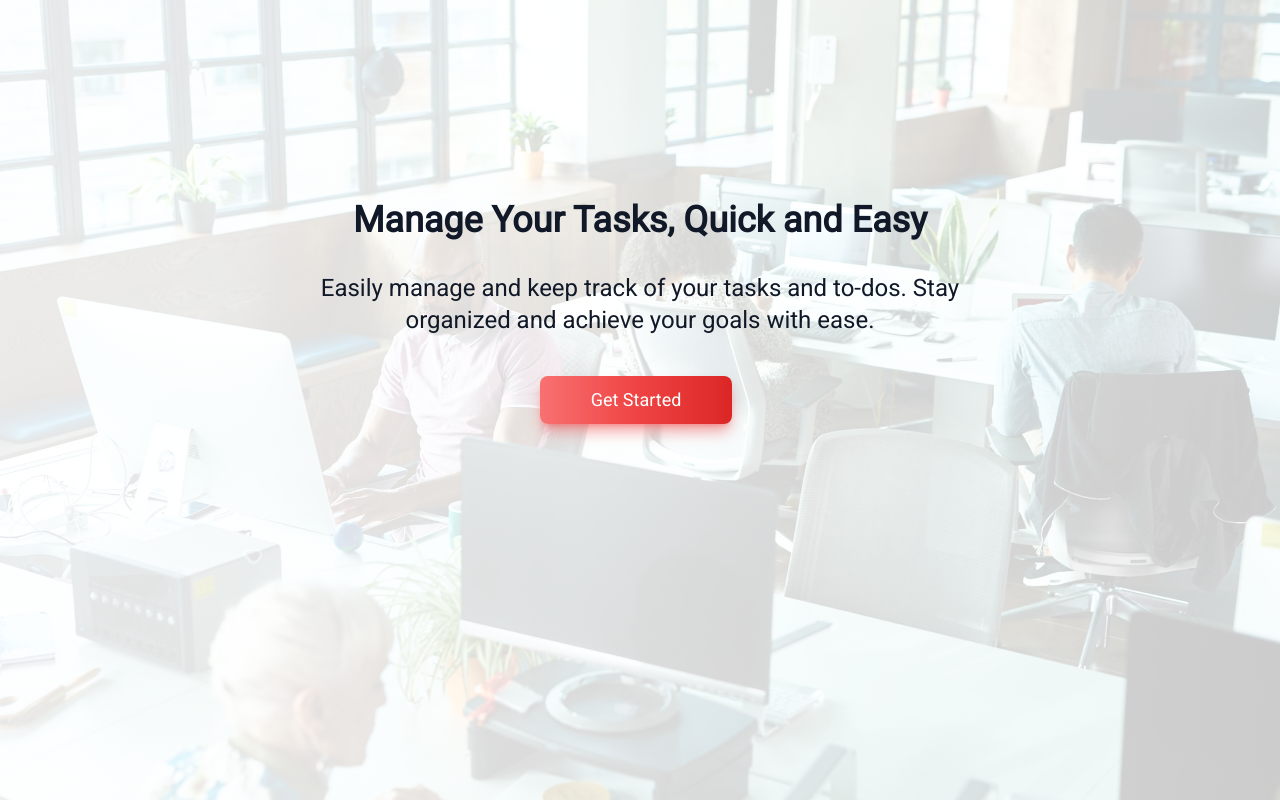
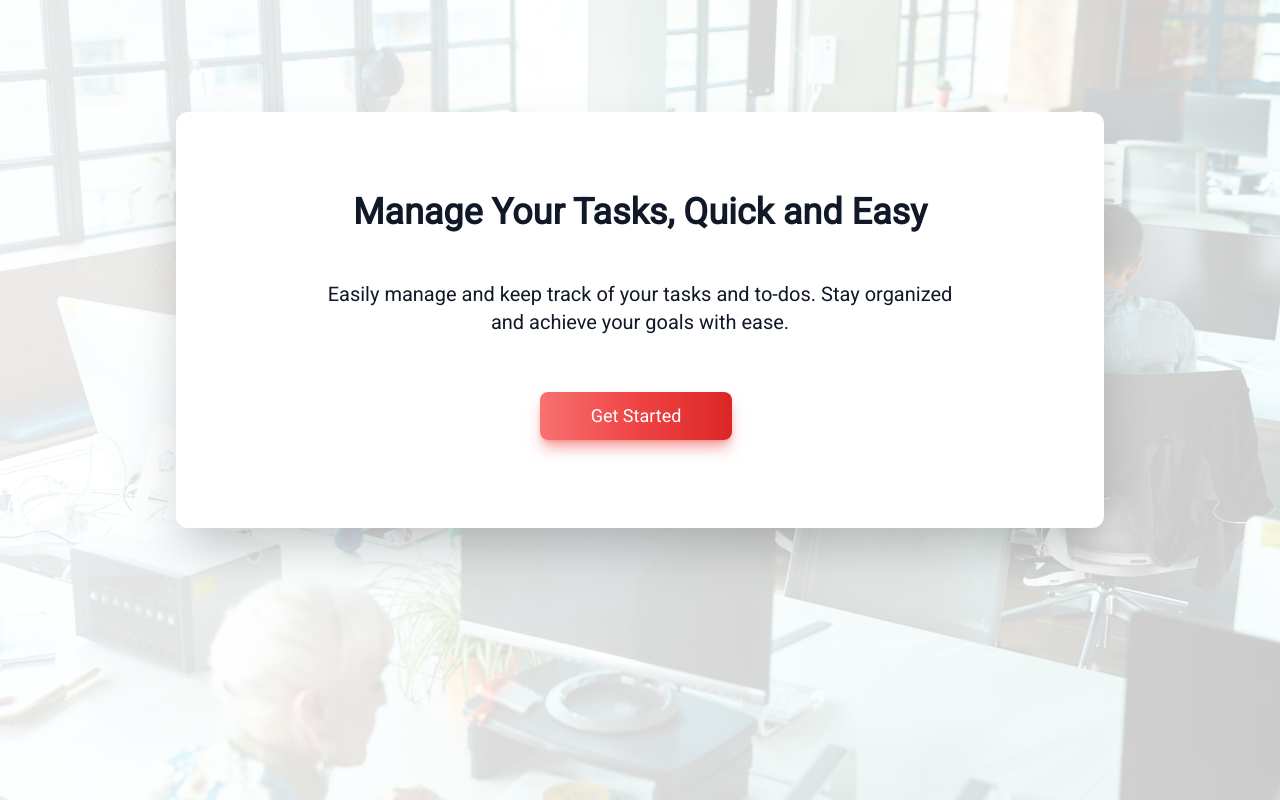
Before and after one commit to AnthonyChablov/to-do-list-mern-app, a React (Vite) app in the folder client/: page / in a window 1280 px wide. Built offline with nearby package versions, Linux system fonts and the light colour scheme.

Commit message:
improve styling

```diff
--- a/client/src/components/Home/HomeLayout.tsx
+++ b/client/src/components/Home/HomeLayout.tsx
@@ -1,23 +1,46 @@
+import { motion } from "framer-motion";
 import Button from "./Button/Button"
+import BackgroundMask from "../Common/BackgroundMask"
+
+const loginVariants = {
+  initial:{
+    y : -50 ,
+    opacity:0
+  },
+  animate:{
+    y: 0,
+    opacity: 1,
+    transition:{
+      type:'tween',
+      ease:'easeInOut',
+      duration: 0.7,
+      when: ''
+    }
+  },
+}
 
 const HomeLayout = () => {
   return (
     <section className="relative bg-heroImage bg-cover bg-center bg-no-repeat flex flex-col items-center h-screen ">
-      {/* bg gradient */}
-      <div className="absolute inset-0 bg-white/75 sm:bg-transparent sm:bg-gradient-to-r sm:from-white/90 sm:to-white/80">
-      </div>
-      <div className="relative mx-auto font-Roboto pt-[25vh]">
+      <BackgroundMask/>
+      <motion.div className="mt-[14vh] px-20 py-20 relative mx-auto font-Roboto bg-white shadow-2xl rounded-xl"
+        variants={loginVariants}
+        initial='initial'
+        animate='animate'
+      >
         <div className="w-10/12 max-w-3xl mx-auto text-gray-900">
-          <h1 className="text-3xl sm:text-4xl text-center font-bold">Manage Your Tasks, Quick and Easy</h1>
-          <p className="pt-8 text-center text-xl sm:text-2xl ">
+          <h1 className="text-3xl sm:text-4xl text-center font-bold">
+            Manage Your Tasks, Quick and Easy
+          </h1>
+          <p className="pt-12 text-center text-xl sm:text-xl ">
             Easily manage and keep track of your tasks and to-dos.
             Stay organized and achieve your goals with ease.
           </p>
         </div>
-        <div className="pt-10 text-center">
+        <div className="pt-14 text-center">
           <Button text={'Get Started'}/>
         </div>
-      </div>
+      </motion.div>
     </section>
   )
 }
--- a/client/src/components/Login/LoginLayout.tsx
+++ b/client/src/components/Login/LoginLayout.tsx
@@ -26,7 +26,8 @@ const loginVariants = {
 const LoginLayout = () => {
   const history = useNavigate();
   return (
-    <div className="relative min-h-screen bg-gray-100 flex flex-col justify-center py-12 sm:px-6 lg:px-8 font-Roboto bg-heroImage ">
+    <div className="relative min-h-screen bg-gray-100 flex flex-col justify-center py-12
+    sm:px-6 lg:px-8 font-Roboto bg-heroImage bg-cover bg-center bg-no-repeat">
       <BackgroundMask/>
       <Container/>
       {/* layout */}
--- a/client/src/components/Register/RegisterLayout.tsx
+++ b/client/src/components/Register/RegisterLayout.tsx
@@ -23,7 +23,8 @@ const registerVariants = {
 
 const RegisterLayout = () => {
   return (
-    <div className="relative min-h-screen  bg-gray-100 flex flex-col justify-center  sm:px-6 lg:px-8 font-Roboto bg-heroImage h-max">
+    <div className="relative min-h-screen bg-gray-100 flex flex-col justify-center
+    sm:px-6 lg:px-8 font-Roboto bg-heroImage h-max bg-cover bg-center bg-no-repeat ">
       <BackgroundMask/>
       <Container/>
       <motion.div className="sm:mx-auto sm:w-full sm:max-w-md"
```
